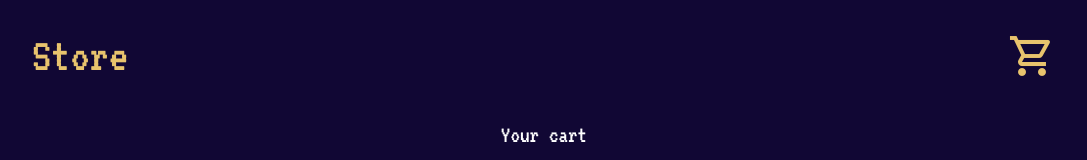
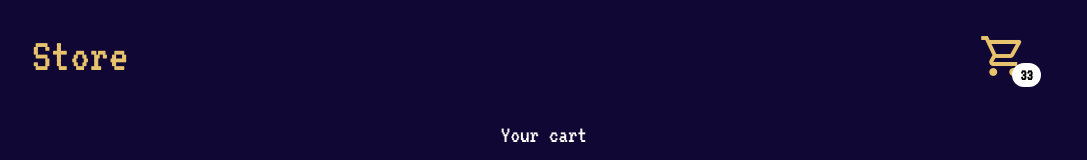
Before and after one commit to Namonaki0/nuxt-pinia, a Nuxt app: page /cart in a window 1280 px wide. Shown: the top 160 px of the page, without its empty margins (96-1183 px from the left). Built offline with nearby package versions, Linux system fonts and the light colour scheme; data requests are answered from the project's data file.

Commit message:
total number of products in cart

```diff
--- a/database/db.json
+++ b/database/db.json
@@ -6,7 +6,7 @@
       "description": "Summon the undead to aid in battle.",
       "img": "/img/book.png",
       "id": 6,
-      "quantity": 1
+      "quantity": 3
     },
     {
       "title": "Crystal Sword",
@@ -14,7 +14,7 @@
       "description": "Sharp sword the can cut through armour.",
       "img": "/img/sword.png",
       "id": 5,
-      "quantity": 3
+      "quantity": 7
     },
     {
       "title": "Lava Potion",
@@ -22,7 +22,7 @@
       "description": "Gain heat resistance for 3 minutes.",
       "img": "/img/potion.png",
       "id": 1,
-      "quantity": 2
+      "quantity": 3
     },
     {
       "title": "Ring of Fortitude",
@@ -30,7 +30,7 @@
       "description": "Casts a magic protection barrier.",
       "img": "/img/ring.png",
       "id": 4,
-      "quantity": 1
+      "quantity": 2
     },
     {
       "title": "Exploding Gem",
@@ -38,7 +38,7 @@
       "description": "Throw at the ground to explode.",
       "img": "/img/gem.png",
       "id": 10,
-      "quantity": 1
+      "quantity": 2
     },
     {
       "title": "Healing Crystal",
@@ -46,7 +46,7 @@
       "description": "Makes the owner immune to poison.",
       "img": "/img/crystal.png",
       "id": 7,
-      "quantity": 1
+      "quantity": 2
     },
     {
       "title": "Healing Herbs",
@@ -87,6 +87,14 @@
       "img": "/img/shield.png",
       "id": 3,
       "quantity": 1
+    },
+    {
+      "title": "Poison Hammer",
+      "price": 100,
+      "description": "Hammer infused with posion gem magic.",
+      "img": "/img/hammer.png",
+      "id": 2,
+      "quantity": 5
     }
   ],
   "products": [
--- a/layouts/default.vue
+++ b/layouts/default.vue
@@ -6,8 +6,11 @@
             </NuxtLink>
             <NuxtLink to="/cart">
                 <span class="material-icons-outlined text-secondary text-5xl">
-    shopping_cart
-    </span>
+                    shopping_cart
+                </span>
+                <span class="bg-white py-1 px-2 rounded-2xl font-bold text-black badge">
+                    {{ cartStore.totalNumberOfProducts }}
+                </span>
             </NuxtLink>
         </header>
         <div class="wrapper">
@@ -22,3 +25,10 @@ const cartStore = useCartStore()
 
 cartStore.getCartData()
 </script>
+
+<style scoped>
+.badge {
+    position: relative;
+    left: -15px;
+}
+</style>
--- a/stores/cartStore.js
+++ b/stores/cartStore.js
@@ -8,6 +8,11 @@ export const useCartStore = defineStore("cart", {
     cartTotal() {
       return this.cart.reduce((total, item) => {
         return total + item.price * item.quantity;
+      }, 0);
+    },
+    totalNumberOfProducts() {
+      return this.cart.reduce((total, item) => {
+        return total + item.quantity;
       }, 0);
     },
   },
```
